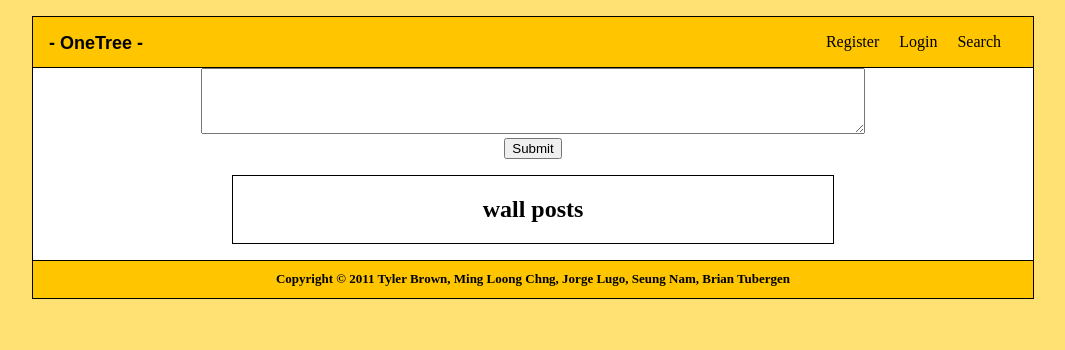
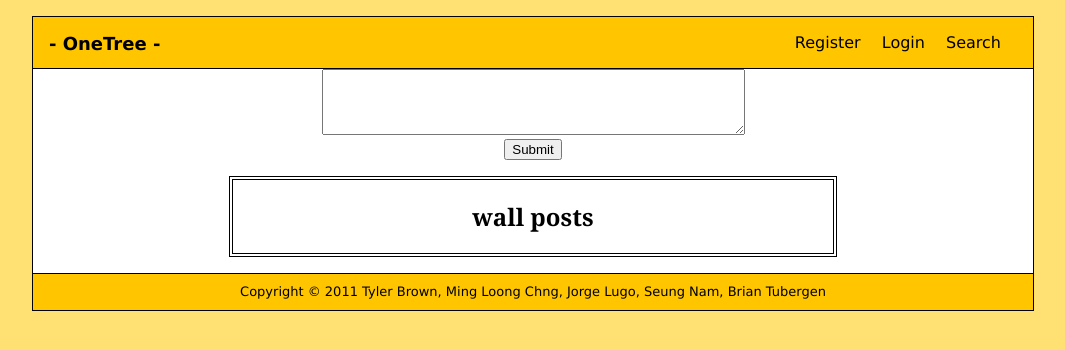
Before and after one commit to tubergen/OneTree, a Django app: template templates/base_wall.html in a window 1280 px wide. Shown: the top 350 px of the page, without its empty margins (107-1172 px from the left). Run offline with Django 3.2, Linux system fonts and the light colour scheme; the template is opened without the code that fills it, so the values that code supplies are empty.

Commit message:
slight styling changes

```diff
--- a/static/stylesheets/styles.css
+++ b/static/stylesheets/styles.css
@@ -1,5 +1,6 @@
 body {
     background-color: #FFE073;
+    font-family: Verdana, sans-serif;
 }
 
 #wrap {
@@ -17,7 +18,6 @@ body {
 }
 
 #header_logo {
-    font-family: sans-serif;
     font-weight: bold;
     font-size: large;
     text-align: left;
@@ -44,14 +44,14 @@ body {
 #content {
 }
 
-#title {
+#subtitle, #title {
     text-align: center;
+    font-family: Georgia, serif;
 }
 
 #footer {
     padding: .8em;
     font-size: small;
-    font-weight: bold;
     background-color: #FFC600;
     border-top: 1px solid;
     text-align: center;
--- a/static/stylesheets/wall.css
+++ b/static/stylesheets/wall.css
@@ -3,7 +3,7 @@
     text-align: center;
     width: 60%;
     margin: 1em auto 1em auto;
-    border: 1px solid;
+    border: 4px double;
 }
 
 .announcement-box {
@@ -15,10 +15,14 @@
     font-weight: bold;
     border: 1px solid;
     background-color: #FFC600;
+    padding: .3em;
 }
 
 .announcement-text {
     border: 1px solid;
+    border-top: 0px;
+    padding: .8em;
+    text-align: left;
     background-color: #FFE073;
 }
 
--- a/templates/includes/wall/wall_display.html
+++ b/templates/includes/wall/wall_display.html
@@ -12,6 +12,6 @@ of the file that included the file you're looking for."
 
 {% include "includes/wall/wall_submit.html" %}
 <div class="wall">
-<h2>wall posts</h2>
+<h2 id="subtitle">wall posts</h2>
 {% include "includes/wall/wall_content.html" %}
 </div>
--- a/templates/includes/wall/wall_submit.html
+++ b/templates/includes/wall/wall_submit.html
@@ -1,7 +1,7 @@
 {# it used to be action={{ group_url }} #}
 <div id="wall-submit">
 <form action="" method="post">{% csrf_token %}
-    <textarea name="post_content" cols=80 rows=4></textarea><br />
+    <textarea name="post_content" cols=50 rows=4></textarea><br />
   <input type="submit" value="Submit" />
 </form>
 </div>
```
